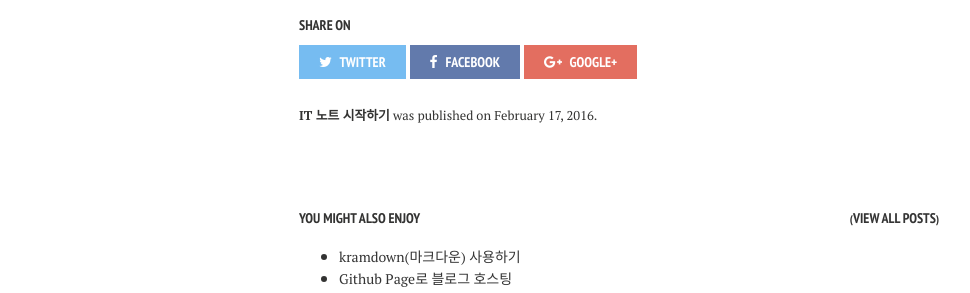
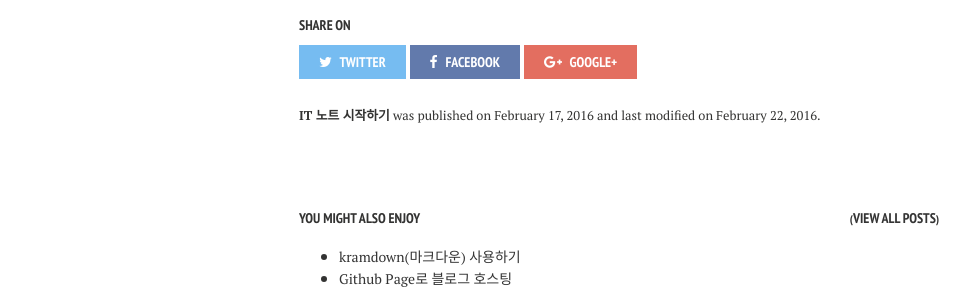
Before and after one commit to gjchoitest/gjchoitest.github.io, a Jekyll site: the page built from _posts/2016-02-17-시작하기.md, in a window 1280 px wide. Shown: the part 1345-1638 px from the top of the page, without its empty margins (21-991 px from the left). Built offline with Jekyll 4.4.1, drawn with Linux system fonts in a browser that asks for light colours; nearby versions of some CDN libraries; part of the change alters nothing that is shown.

Commit message:
Update 2016-02-17-시작하기.md

```diff
--- a/_posts/2016-02-17-시작하기.md
+++ b/_posts/2016-02-17-시작하기.md
@@ -1,9 +1,12 @@
 ---
 layout: post
 title: IT 노트 시작하기
-category: env
+excerpt: "IT 노트 블로그 활동을 시작하기 까지.."
+tags: [sample post, code, highlighting]
+modified: 2016-02-22
+comments: true
+category : env
 ---
-
 
 IT 엔지니어로서 8년 이상 일해오면서 누구보다 다양한 프로젝트에 다양한 기술을 경험했다고 자부한다. 항상 새로운 일을 해서 일까? 새로운 프로젝트를 하면 이전 지식들이 리셋되는 듯한 이느낌... 아무래도 연구한 내용에 대해 정리가 필요할 것 같아서 늦게나마 이 IT노트를 사용 해보고자 한다.
 
```
